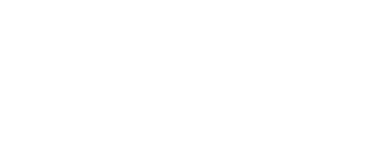
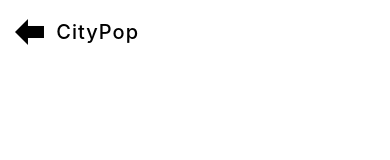
Before and after one commit to philipjoelsson/weknowit-arbetsprov, a React Native app: screen /SearchCity in a window 390 px wide. Shown: the top 160 px of the page. Built offline with nearby package versions, Linux system fonts and the light colour scheme.

Commit message:
added back-button and CityPop to the top left corner

```diff
--- a/App.js
+++ b/App.js
@@ -1,5 +1,4 @@
 import { StatusBar } from 'expo-status-bar';
-import { StyleSheet, Text, View } from 'react-native';
 import { NavigationContainer } from '@react-navigation/native';
 import { createNativeStackNavigator } from '@react-navigation/native-stack';
 import HomePresenter from './components/presenters/homePresenter.js';
--- a/components/presenters/choosePresenter.js
+++ b/components/presenters/choosePresenter.js
@@ -18,7 +18,7 @@
   React.useEffect(()=>{
     GetDataFromApi.searchCountry(route.params.search)
       .then((data) => {return GetDataFromApi.searchCities(data.geonames[0].countryCode)})
-      .then((data) => {setCities(data.geonames); console.log(data.geonames);})
+      .then((data) => setCities(data.geonames))
       .catch((error) => {
         alert('Could not find country');
       })
@@ -33,7 +33,8 @@
           ) : (
             <ChooseScreen onChoose={(toScreen, city)=>ChangeScreen(toScreen, city)}
                           cities={cities}
-                          country={route.params.search}/>
+                          country={route.params.search}
+                          back={()=>navigation.goBack()}/>
           )
 }
 
--- a/components/presenters/resultPresenter.js
+++ b/components/presenters/resultPresenter.js
@@ -27,7 +27,8 @@
             </View>
           ) : (
             <ResultScreen population={population}
-                          name={name}/>
+                          name={name}
+                          back={()=>navigation.goBack()}/>
           )
 }
 
--- a/components/presenters/searchCityPresenter.js
+++ b/components/presenters/searchCityPresenter.js
@@ -18,7 +18,8 @@
 
   return <SearchCityScreen onSearch={(toScreen)=>ChangeScreen(toScreen)}
                            setSearch={(txt)=>setSearch(txt)}
-                           search={search}/>
+                           search={search}
+                           back={()=>navigation.goBack()}/>
 }
 
 export default SearchCityPresenter;
--- a/components/presenters/searchCountryPresenter.js
+++ b/components/presenters/searchCountryPresenter.js
@@ -18,7 +18,8 @@
 
   return <SearchCountryScreen onSearch={(toScreen)=>ChangeScreen(toScreen)}
                               setSearch={(txt)=>setSearch(txt)}
-                              search={search}/>
+                              search={search}
+                              back={()=>navigation.goBack()}/>
 }
 
 export default SearchCountryPresenter;
--- a/components/screens/chooseScreen.js
+++ b/components/screens/chooseScreen.js
@@ -1,10 +1,17 @@
-import { View, Text, Pressable, StyleSheet } from 'react-native';
+import { View, Text, Pressable, StyleSheet, SafeAreaView } from 'react-native';
+import Entypo from 'react-native-vector-icons/Entypo';
 
 const ChooseScreen = (props) => {
 
   return (
 
     <View style={styles.container}>
+      <SafeAreaView style={styles.header}>
+        <Pressable onPress={()=>props.back()}>
+          <Entypo name='arrow-left' size={40}/>
+        </Pressable>
+        <Text style={styles.headerText}> CityPop </Text>
+      </SafeAreaView>
       <Text style={styles.title}> {props.country} </Text>
       <Pressable style={styles.button} onPress={()=>props.onChoose('Result', props.cities[0].name)}>
         <Text style={styles.text}> {props.cities[0].name} </Text>
@@ -52,4 +59,16 @@
   text: {
     fontSize: 15,
   },
+  header: {
+    position: 'absolute',
+    left: 10,
+    top: 10,
+    flexDirection: 'row',
+    alignItems: 'center',
+  },
+  headerText: {
+    fontSize: 20,
+    letterSpacing: 1,
+    fontWeight: '500',
+  },
 })
--- a/components/screens/resultScreen.js
+++ b/components/screens/resultScreen.js
@@ -1,10 +1,17 @@
-import { View, Text, StyleSheet } from 'react-native';
+import { View, Text, StyleSheet, SafeAreaView, Pressable } from 'react-native';
+import Entypo from 'react-native-vector-icons/Entypo';
 
 const ResultScreen = (props) => {
 
   return (
 
     <View style={styles.container}>
+      <SafeAreaView style={styles.header}>
+        <Pressable onPress={()=>props.back()}>
+          <Entypo name='arrow-left' size={40}/>
+        </Pressable>
+        <Text style={styles.headerText}> CityPop </Text>
+      </SafeAreaView>
       <Text style={styles.title}> {props.name} </Text>
       <View style={styles.box}>
         <Text style={styles.pop}> Population </Text>
@@ -45,5 +52,17 @@
   },
   number: {
     fontSize: 35,
-  }
+  },
+  header: {
+    position: 'absolute',
+    left: 10,
+    top: 10,
+    flexDirection: 'row',
+    alignItems: 'center',
+  },
+  headerText: {
+    fontSize: 20,
+    letterSpacing: 1,
+    fontWeight: '500',
+  },
 })
--- a/components/screens/searchCityScreen.js
+++ b/components/screens/searchCityScreen.js
@@ -1,15 +1,22 @@
-import { View, Text, Pressable, StyleSheet, TextInput } from 'react-native';
-import Icon from 'react-native-vector-icons/AntDesign';
+import { View, Text, Pressable, StyleSheet, TextInput, SafeAreaView } from 'react-native';
+import AntDesign from 'react-native-vector-icons/AntDesign';
+import Entypo from 'react-native-vector-icons/Entypo';
 
 const SearchCityScreen = (props) => {
 
   return (
 
     <View style={styles.container}>
+      <SafeAreaView style={styles.header}>
+        <Pressable onPress={()=>props.back()}>
+          <Entypo name='arrow-left' size={40}/>
+        </Pressable>
+        <Text style={styles.headerText}> CityPop </Text>
+      </SafeAreaView>
       <Text style={styles.title}> SEARCH BY CITY </Text>
-      <TextInput style={styles.input} value={props.search} placeholder="Enter a city" onChangeText={(txt)=>props.setSearch(txt)}/>
+      <TextInput style={styles.input} value={props.search} placeholder="Enter a city" textAlign='center' onChangeText={(txt)=>props.setSearch(txt)}/>
       <Pressable style={styles.button} onPress={()=>props.onSearch('Result')}>
-        <Icon name='search1' size={40} color='black'/>
+        <AntDesign name='search1' size={40} color='black'/>
       </Pressable>
     </View>
 
@@ -48,5 +55,17 @@
     borderRadius: 50,
     height: 60,
     width: 60,
-  }
+  },
+  header: {
+    position: 'absolute',
+    left: 10,
+    top: 10,
+    flexDirection: 'row',
+    alignItems: 'center',
+  },
+  headerText: {
+    fontSize: 20,
+    letterSpacing: 1,
+    fontWeight: '500',
+  },
 })
--- a/components/screens/searchCountryScreen.js
+++ b/components/screens/searchCountryScreen.js
@@ -1,15 +1,22 @@
-import { View, Text, Pressable, StyleSheet, TextInput } from 'react-native';
-import Icon from 'react-native-vector-icons/AntDesign';
+import { View, Text, Pressable, StyleSheet, TextInput, SafeAreaView } from 'react-native';
+import AntDesign from 'react-native-vector-icons/AntDesign';
+import Entypo from 'react-native-vector-icons/Entypo';
 
 const SearchCountryScreen = (props) => {
 
   return (
 
     <View style={styles.container}>
+      <SafeAreaView style={styles.header}>
+        <Pressable onPress={()=>props.back()}>
+          <Entypo name='arrow-left' size={40}/>
+        </Pressable>
+        <Text style={styles.headerText}> CityPop </Text>
+      </SafeAreaView>
       <Text style={styles.title}> SEARCH BY COUNTRY </Text>
       <TextInput style={styles.input} value={props.search} placeholder="Enter a country" textAlign='center' onChangeText={(txt)=>props.setSearch(txt)}/>
       <Pressable style={styles.button} onPress={()=>props.onSearch('Choose')}>
-        <Icon name='search1' size={40} color='black'/>
+        <AntDesign name='search1' size={40} color='black'/>
       </Pressable>
     </View>
 
@@ -50,5 +57,17 @@
     borderRadius: 50,
     height: 60,
     width: 60,
-  }
+  },
+  header: {
+    position: 'absolute',
+    left: 10,
+    top: 10,
+    flexDirection: 'row',
+    alignItems: 'center',
+  },
+  headerText: {
+    fontSize: 20,
+    letterSpacing: 1,
+    fontWeight: '500',
+  },
 })
```
